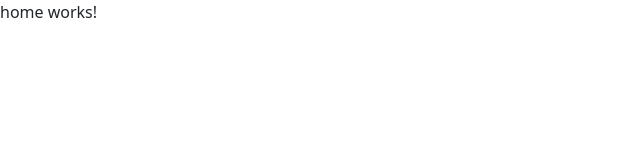
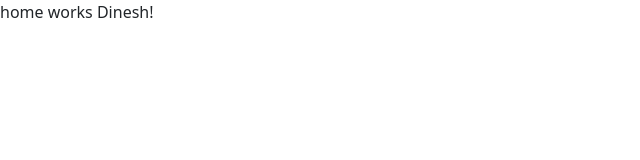
Before and after one commit to nemo1227/Angular_DemoApp, an Angular app in the folder Frontend/: page /home in a window 1280 px wide. Shown: the top 160 px of the page, without its empty margins (0-640 px from the left). Built offline with nearby package versions, Linux system fonts and the light colour scheme.

Commit message:
Initial change by Dinesh

```diff
--- a/Frontend/src/app/landingpage/home/home.component.html
+++ b/Frontend/src/app/landingpage/home/home.component.html
@@ -1 +1 @@
-<p>home works!</p>
+<p>home works Dinesh!</p>
```
